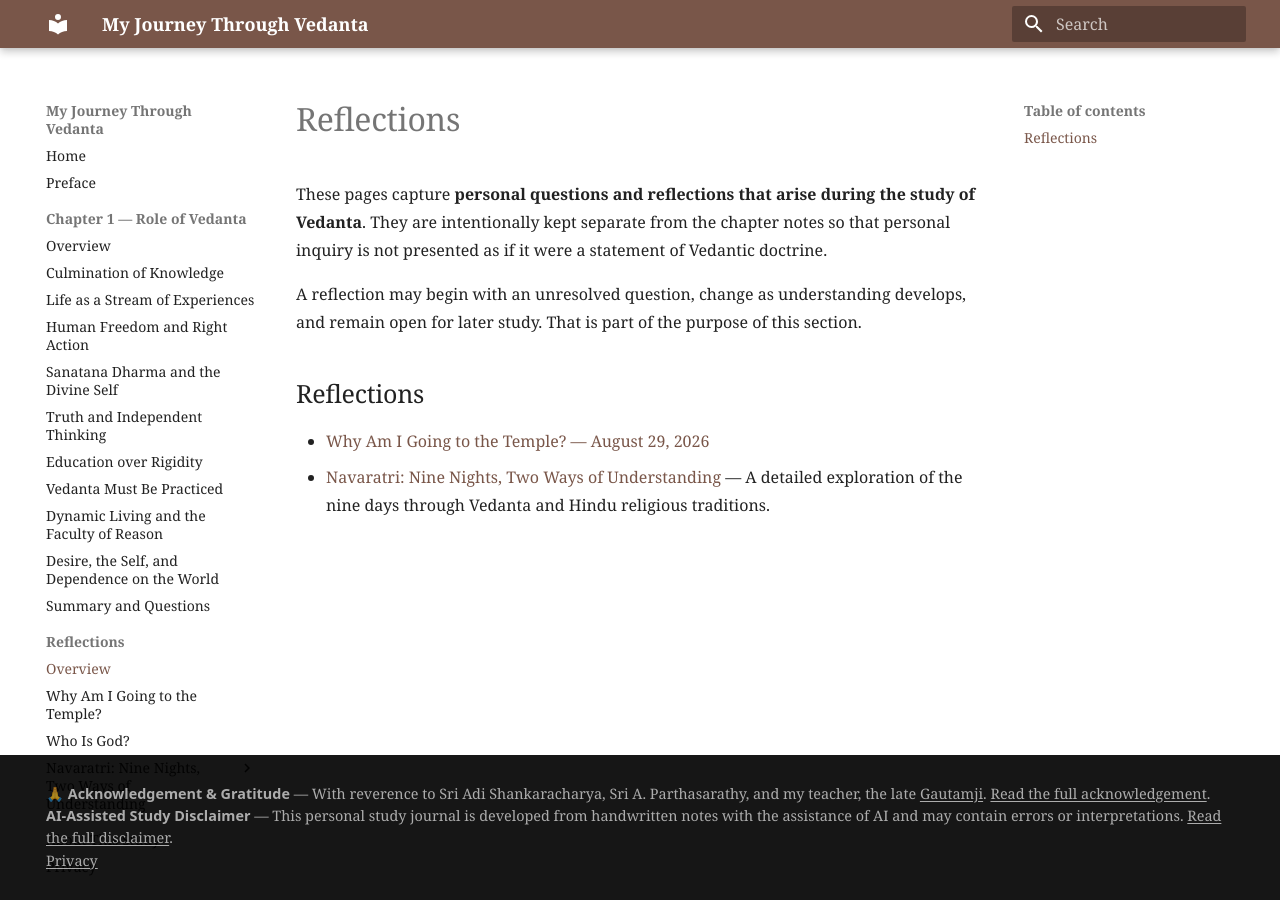
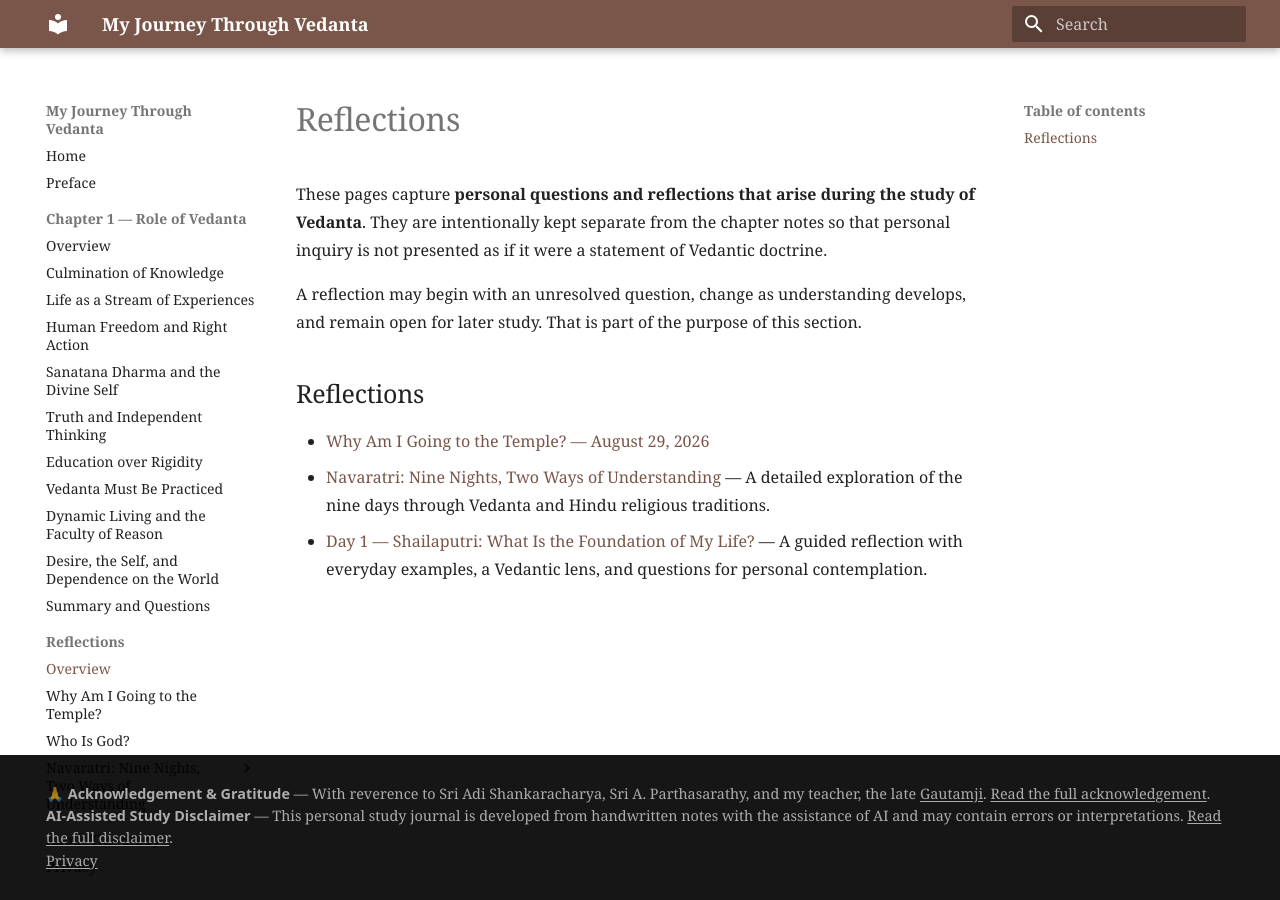
Before and after one commit to pavanturlapati/my-journey-through-vedanta, an MkDocs documentation site: the page built from docs/reflections/index.md, in a window 1280 px wide. Built offline with MkDocs 1.6.1 and Material for MkDocs 9.7.7, drawn with Linux system fonts in a browser that asks for light colours.

Commit message:
Link Day 1 Navaratri reflection from reflections index

```diff
--- a/docs/reflections/index.md
+++ b/docs/reflections/index.md
@@ -8,3 +8,4 @@ A reflection may begin with an unresolved question, change as understanding deve
 
 - [Why Am I Going to the Temple? — August 29, 2026](2026-08-29-why-am-i-going-to-temple.md)
 - [Navaratri: Nine Nights, Two Ways of Understanding](navaratri-nine-nights-vedanta-and-tradition.md) — A detailed exploration of the nine days through Vedanta and Hindu religious traditions.
+  - [Day 1 — Shailaputri: What Is the Foundation of My Life?](navaratri-day-1-shailaputri-foundation.md) — A guided reflection with everyday examples, a Vedantic lens, and questions for personal contemplation.
```
